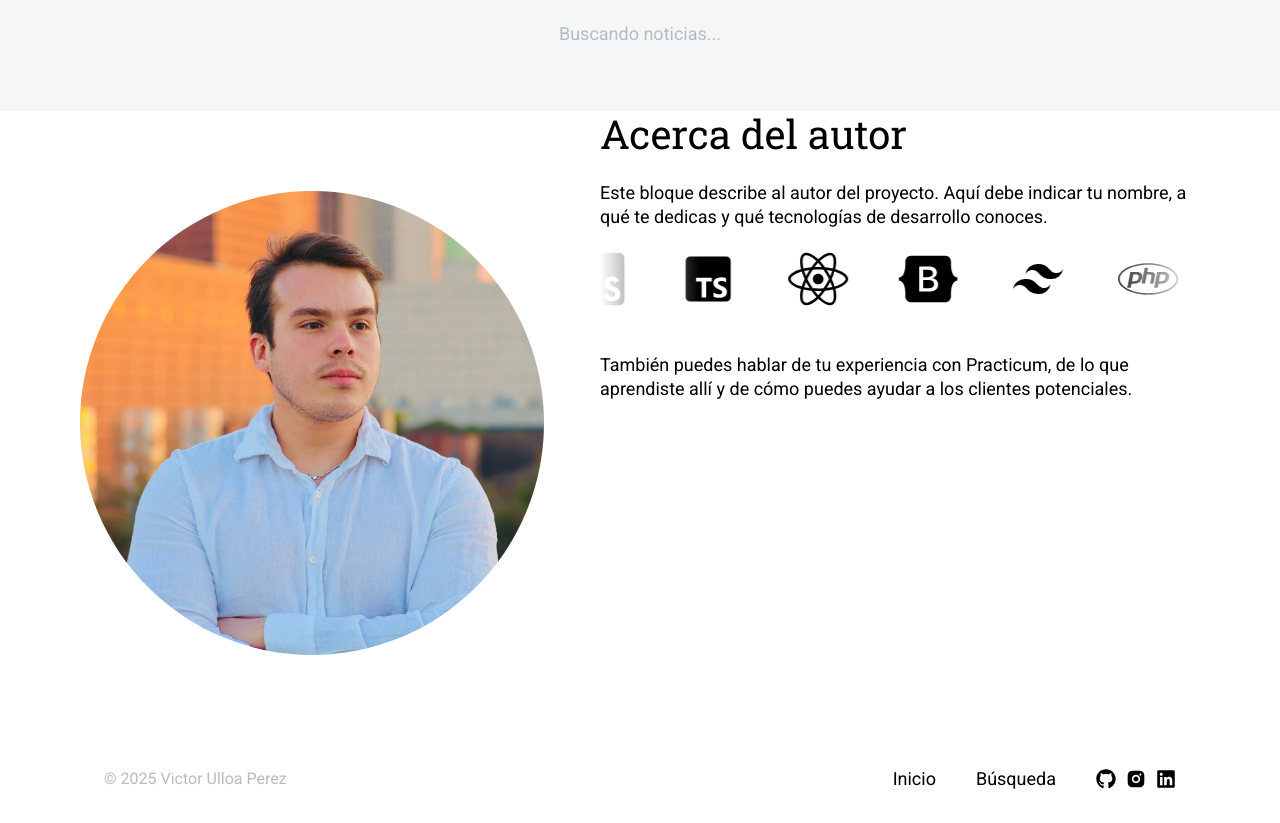
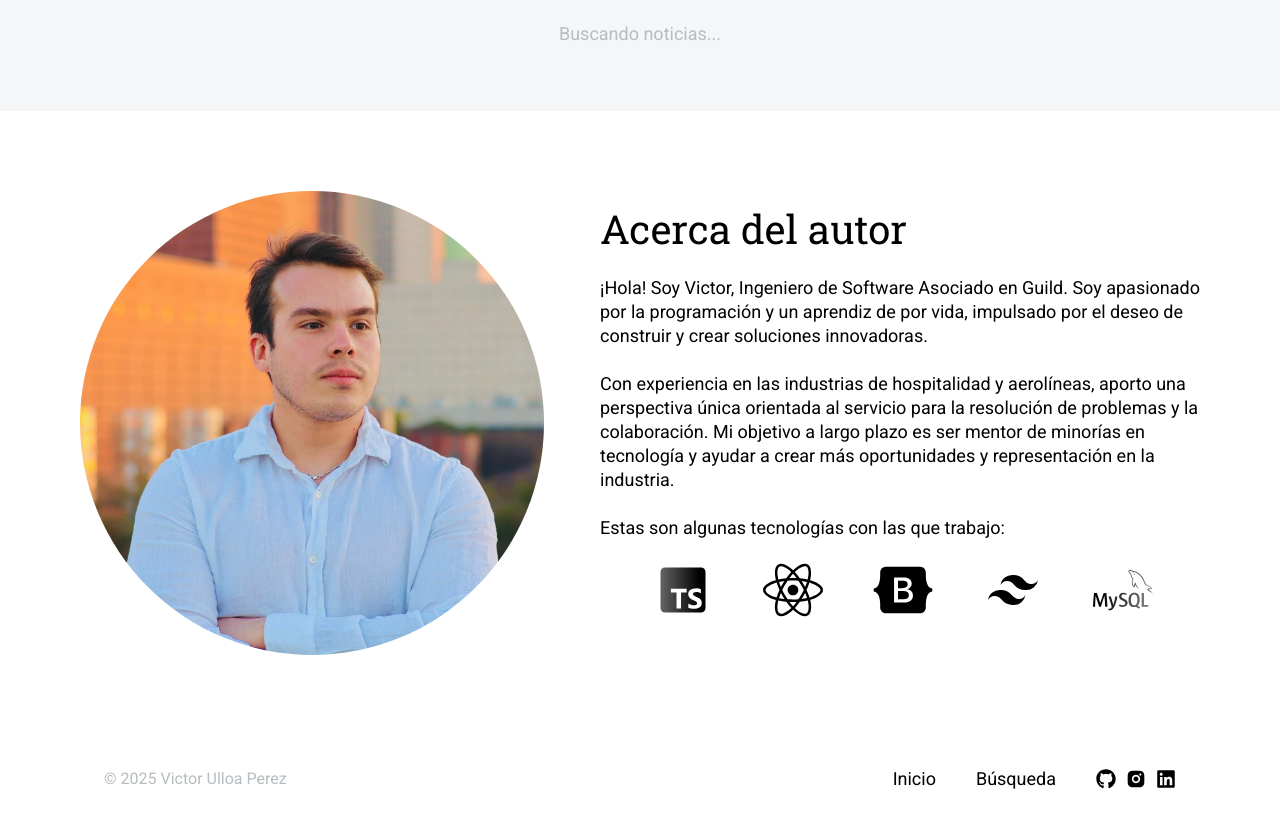
Before and after one commit to victoralfonsoulloa/news-explorer-frontend, a Next.js app: page / in a window 1280 px wide. Shown: the part 843-1666 px from the top of the page. Built offline with nearby package versions, Linux system fonts and the light colour scheme.

Commit message:
feat: update About section with personal information and expand tech stack

```diff
--- a/src/components/About.tsx
+++ b/src/components/About.tsx
@@ -18,13 +18,21 @@ export default function About() {
           Acerca del autor
         </h3>
         <p className="about__description">
-          Este bloque describe al autor del proyecto. Aquí debe indicar tu
-          nombre, a qué te dedicas y qué tecnologías de desarrollo conoces.
+          ¡Hola! Soy Victor, Ingeniero de Software Asociado en Guild. Soy
+          apasionado por la programación y un aprendiz de por vida, impulsado
+          por el deseo de construir y crear soluciones innovadoras.
+          <br />
+          <br />
+          Con experiencia en las industrias de hospitalidad y aerolíneas,
+          aporto una perspectiva única orientada al servicio para la resolución
+          de problemas y la colaboración. Mi objetivo a largo plazo es ser mentor
+          de minorías en tecnología y ayudar a crear más oportunidades y
+          representación en la industria.
+          <br />
+          <br />
+          Estas son algunas tecnologías con las que trabajo:
           <br />
           <Slider />
-          <br />
-          También puedes hablar de tu experiencia con Practicum, de lo que
-          aprendiste allí y de cómo puedes ayudar a los clientes potenciales.
         </p>
       </div>
     </section>
--- a/src/components/Slider.tsx
+++ b/src/components/Slider.tsx
@@ -11,6 +11,8 @@ import {
   BiLogoTypescript,
   BiLogoTailwindCss,
   BiLogoPostgresql,
+  BiLogoAws,
+  BiLogoGraphql,
 } from "react-icons/bi";
 import { SiMysql, SiMongodb } from "react-icons/si";
 import "@/styles/slider.css";
@@ -24,10 +26,11 @@ export default function Slider() {
     { name: "React", icon: <FaReact /> },
     { name: "Bootstrap", icon: <FaBootstrap /> },
     { name: "Tailwind CSS", icon: <BiLogoTailwindCss /> },
-    { name: "PHP", icon: <FaPhp /> },
     { name: "MySQL", icon: <SiMysql /> },
     { name: "PostgreSQL", icon: <BiLogoPostgresql /> },
     { name: "MongoDB", icon: <SiMongodb /> },
+    { name: "AWS", icon: <BiLogoAws /> },
+    { name: "GraphQL", icon: <BiLogoGraphql /> },
   ];
 
   return (
--- a/src/styles/about.css
+++ b/src/styles/about.css
@@ -16,6 +16,7 @@
 
 .about__info {
   row-gap: 24px;
+  justify-content: center;
 }
 
 .about__title {
```
